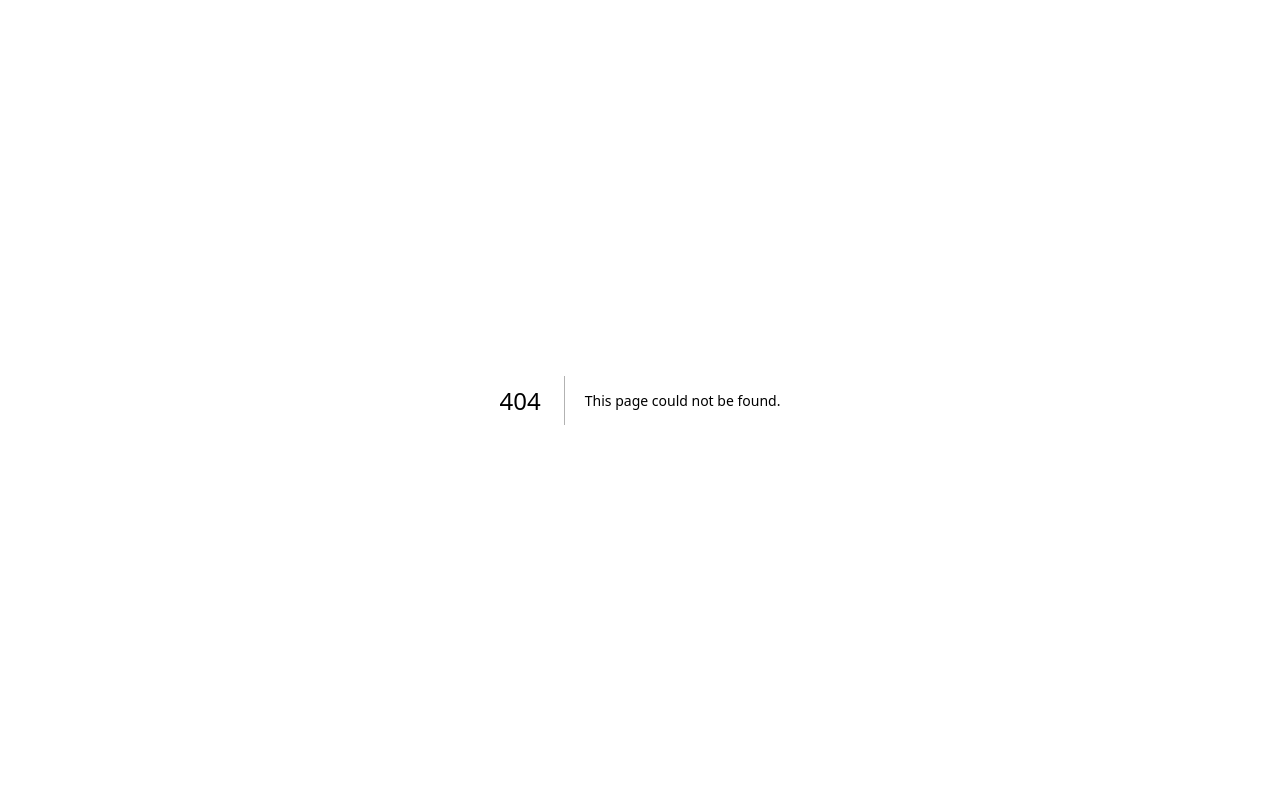
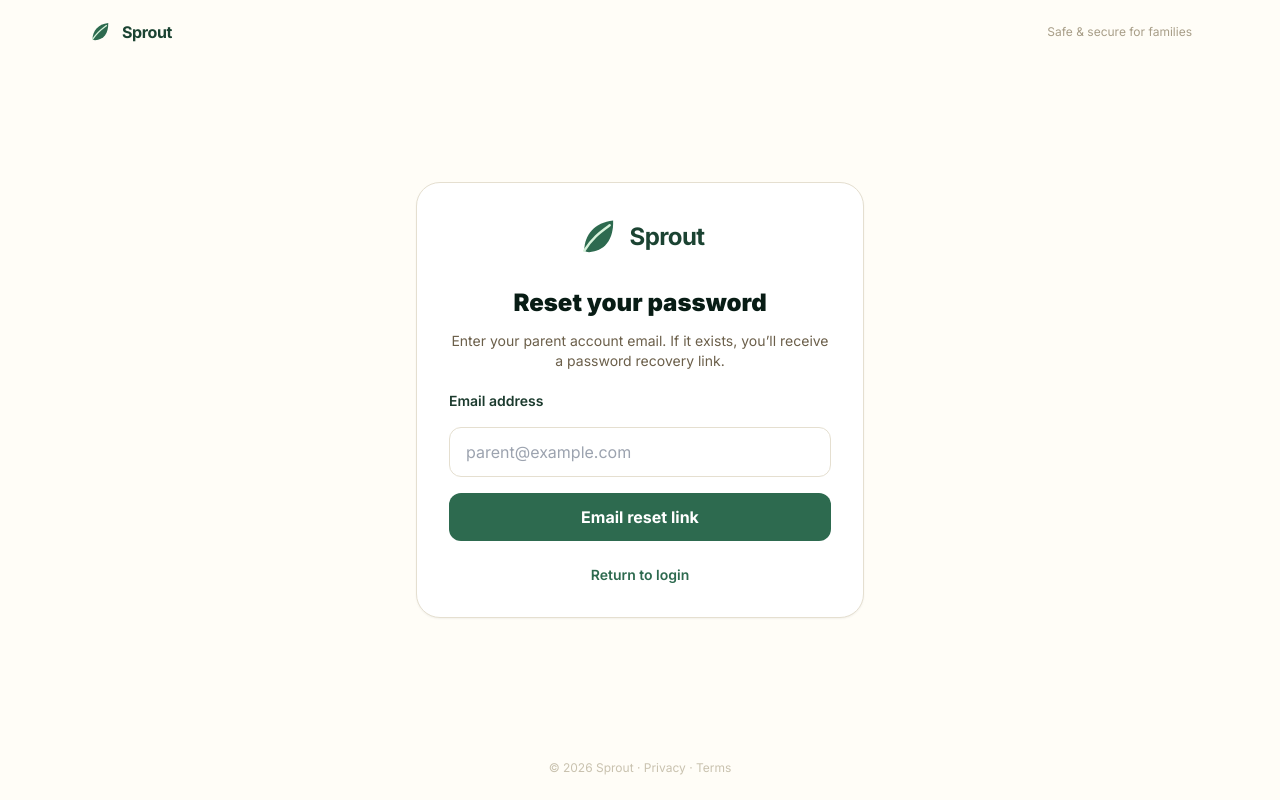
Before and after one commit to isaiah-10/sprout, a Next.js app: page /forgot-password in a window 1280 px wide. Before the commit this address had no page. Built offline with nearby package versions, Linux system fonts and the light colour scheme.

Commit message:
Implement parent email-password recovery flow

```diff
--- /dev/null
+++ b/app/(auth)/forgot-password/page.tsx
@@ -0,0 +1,38 @@
+'use client'
+import { useState } from 'react'
+import Link from 'next/link'
+import { createClient } from '@/lib/supabase/client'
+import SproutLogo from '@/components/layout/SproutLogo'
+export default function ForgotPasswordPage(){
+ const [email,setEmail]=useState('')
+ const [busy,setBusy]=useState(false)
+ const [sent,setSent]=useState(false)
+ const [error,setError]=useState('')
+ async function send(e:React.FormEvent){
+  e.preventDefault();setBusy(true);setError('')
+  try{
+   const client=createClient()
+   const {error}=await client.auth.resetPasswordForEmail(email.trim(),{
+    redirectTo:window.location.origin+'/api/auth/callback?next=/reset-password',
+   })
+   if(error)throw error
+   // Generic response: prevent revealing whether an account exists.
+   setSent(true)
+  }catch(e){setError(e instanceof Error?e.message:'Request failed.')}
+  finally{setBusy(false)}
+ }
+ return <div className="w-full max-w-md mx-auto bg-white border border-bark-200 rounded-3xl shadow-sm p-8">
+  <div className="flex justify-center mb-7"><SproutLogo size="lg"/></div>
+  <h1 className="text-2xl font-black text-sprout-900 text-center mb-3">Reset your password</h1>
+  <p className="text-bark-500 text-sm text-center mb-5">Enter your parent account email. If it exists, you’ll receive a password recovery link.</p>
+  {sent?<p role="status" className="bg-sprout-50 border border-sprout-200 rounded-xl p-4 text-sm">If an account exists for that email, a recovery link has been sent. Check your inbox and spam folder.</p>:
+   <form onSubmit={send} className="space-y-4">
+    <label className="block text-sm font-semibold" htmlFor="recovery-email">Email address</label>
+    <input id="recovery-email" type="email" required autoComplete="email" value={email} onChange={e=>setEmail(e.target.value)}
+     className="w-full border border-bark-200 px-4 py-3 rounded-xl" placeholder="parent@example.com"/>
+    {error&&<p role="alert" className="text-red-700 text-sm">{error}</p>}
+    <button disabled={busy} className="w-full bg-sprout-700 text-white rounded-xl font-bold p-3 disabled:opacity-50" type="submit">{busy?'Sending…':'Email reset link'}</button>
+   </form>}
+  <Link href="/login" className="block text-sm text-sprout-700 font-semibold mt-6 text-center">Return to login</Link>
+ </div>
+}
```
